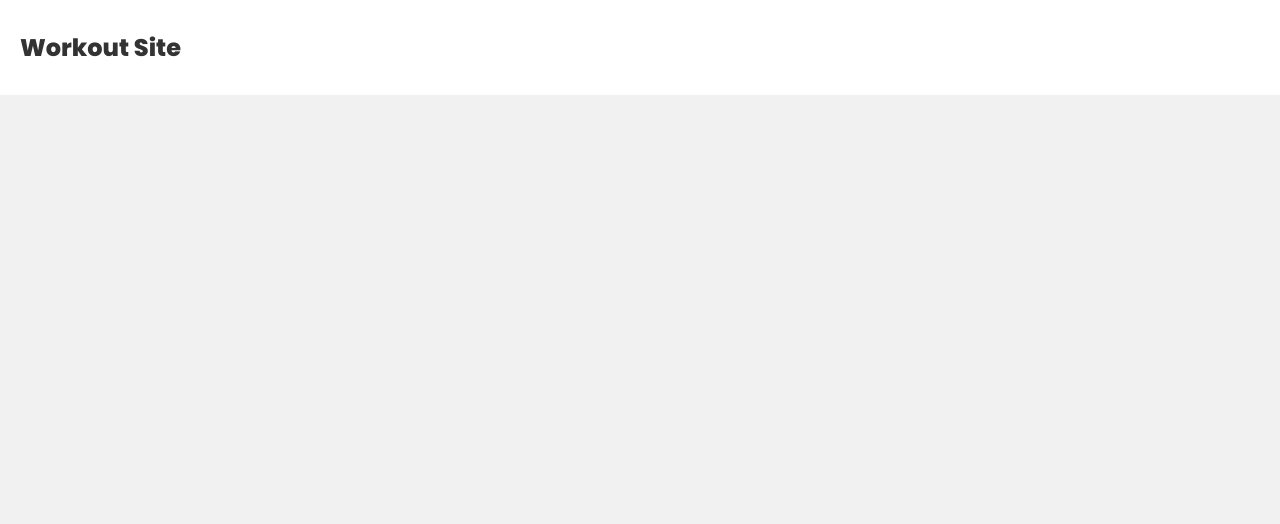
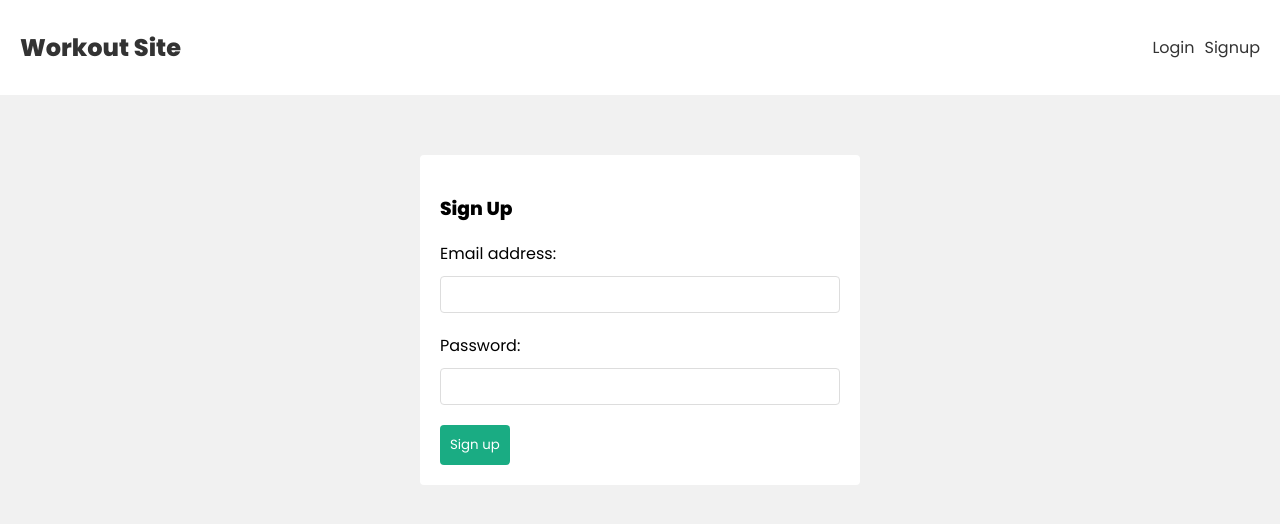
Before and after one commit to FrederickKisife/MERN-STACK-PROJECT, a React (Create React App) app in the folder frontend/: page /signup in a window 1280 px wide. Before the commit this address had no page. Shown: the top 524 px of the page. Built offline with nearby package versions, Linux system fonts and the light colour scheme.

Commit message:
useSignup hook implemented for the signup

```diff
--- a/frontend/src/App.js
+++ b/frontend/src/App.js
@@ -1,6 +1,8 @@
 import {BrowserRouter, Routes, Route} from 'react-router-dom';
 import Home from './pages/Home';
 import Navbar from './components/Navbar';
+import Signup from './pages/Signup';
+import Login from './pages/Login';
 
 function App() {
   return (
@@ -13,6 +15,14 @@ function App() {
             path='/'
             element={<Home/>}
           />
+          <Route
+            path='/login'
+            element={<Login/>}
+          />
+          <Route
+            path='/signup'
+            element={<Signup/>}
+          />
         </Routes>
       </div>
       </BrowserRouter>
--- a/frontend/src/components/Navbar.js
+++ b/frontend/src/components/Navbar.js
@@ -7,6 +7,12 @@ const Navbar= () => {
                 <Link to='/'>
                     <h2>Workout Site</h2>
                 </Link>
+                <nav>
+                    <div>
+                        <Link to="/login">Login</Link>
+                        <Link to="/signup">Signup</Link>
+                    </div>
+                </nav>
             </div>
         </header>
      );
--- /dev/null
+++ b/frontend/src/hooks/useSignup.js
@@ -0,0 +1,37 @@
+import { useState } from 'react'
+import { useAuthContext } from './useAuthContext'
+
+export const useSignup = () => {
+  const [error, setError] = useState(null)
+  const [isLoading, setIsLoading] = useState(null)
+  const { dispatch } = useAuthContext()
+
+  const signup = async (email, password) => {
+    setIsLoading(true)
+    setError(null)
+
+    const response = await fetch('/api/user/signup', {
+      method: 'POST',
+      headers: {'Content-Type': 'application/json'},
+      body: JSON.stringify({ email, password })
+    })
+    const json = await response.json()
+
+    if (!response.ok) {
+      setIsLoading(false)
+      setError(json.error)
+    }
+    if (response.ok) {
+      // save the user to local storage
+      localStorage.setItem('user', JSON.stringify(json))
+
+      // update the auth context
+      dispatch({type: 'LOGIN', payload: json})
+
+      // update loading state
+      setIsLoading(false)
+    }
+  }
+
+  return { signup, isLoading, error }
+}
--- a/frontend/src/index.css
+++ b/frontend/src/index.css
@@ -100,3 +100,19 @@ div.error {
 input.error{
   border: 1px solid var(--errror)
 }
+/* navbar */
+nav {
+  display: flex;
+  align-items: center;
+}
+nav a {
+  margin-left: 10px;
+}
+/* auth forms */
+form.signup, form.login {
+  max-width: 400px;
+  margin: 40px auto;
+  padding: 20px;
+  background: #fff;
+  border-radius: 4px;
+}
--- /dev/null
+++ b/frontend/src/pages/Login.js
@@ -0,0 +1,34 @@
+import {useState} from 'react';
+
+const Login = () => {
+    const [email, setEmail] = useState('')
+    const [password, setPassword] = useState('')
+
+    const handleSubmit = async (e)=>{
+        e.preventDefault()
+
+        console.log(email, password);
+    }
+    return (
+        <form className='login' onSubmit={handleSubmit}>
+            <h3>Log in</h3>
+
+            <label>Email:</label>
+            <input
+            type="email"
+            onChange={(e)=> setEmail(e.target.value)}
+            value={email}
+            />
+            <label>Password:</label>
+            <input
+            type="password"
+            onChange={(e)=> setPassword(e.target.value)}
+            value={password}
+            />
+
+            <button>Login</button>
+        </form>
+     );
+}
+
+export default Login;
--- /dev/null
+++ b/frontend/src/pages/Signup.js
@@ -0,0 +1,38 @@
+import { useState } from "react"
+import { useSignup } from "../hooks/useSignup"
+
+const Signup = () => {
+  const [email, setEmail] = useState('')
+  const [password, setPassword] = useState('')
+  const {signup, error, isLoading} = useSignup()
+
+  const handleSubmit = async (e) => {
+    e.preventDefault()
+
+    await signup(email, password)
+  }
+
+  return (
+    <form className="signup" onSubmit={handleSubmit}>
+      <h3>Sign Up</h3>
+
+      <label>Email address:</label>
+      <input
+        type="email"
+        onChange={(e) => setEmail(e.target.value)}
+        value={email}
+      />
+      <label>Password:</label>
+      <input
+        type="password"
+        onChange={(e) => setPassword(e.target.value)}
+        value={password}
+      />
+
+      <button disabled={isLoading}>Sign up</button>
+      {error && <div className="error">{error}</div>}
+    </form>
+  )
+}
+
+export default Signup
```
